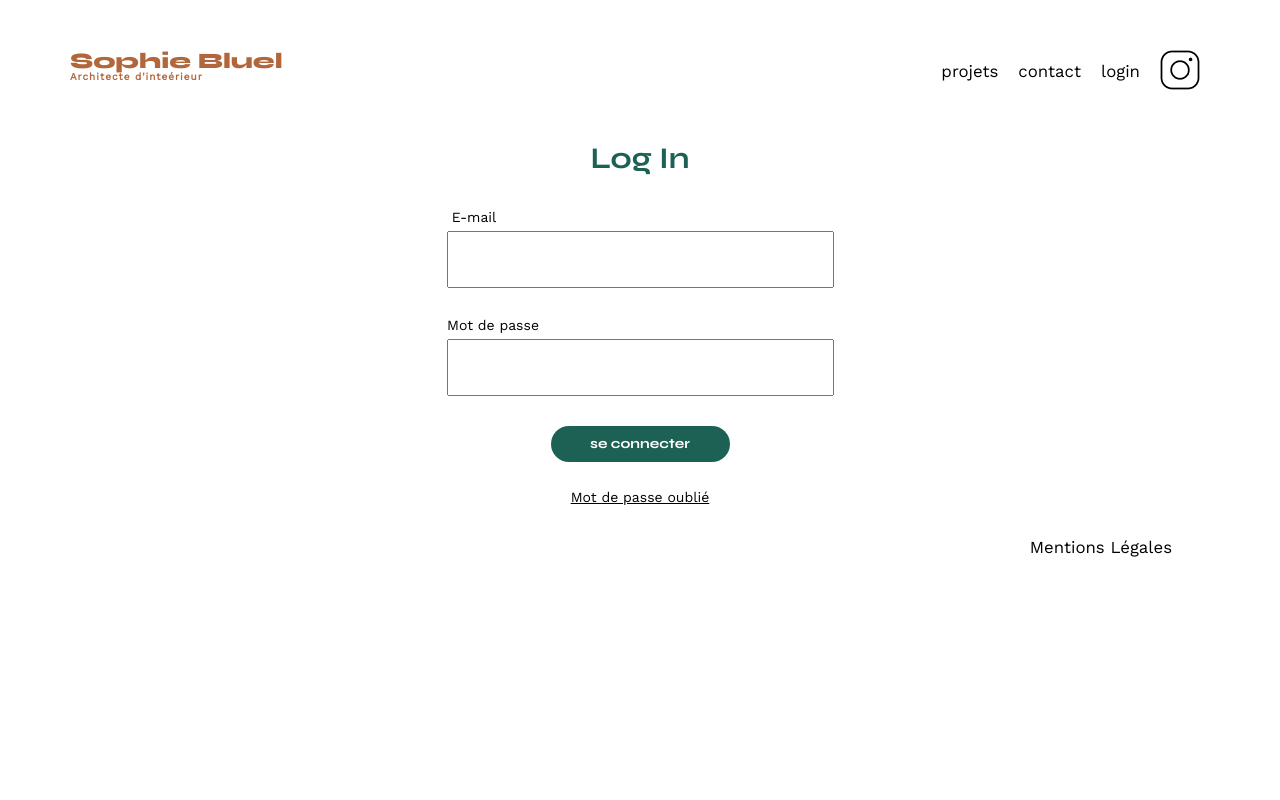
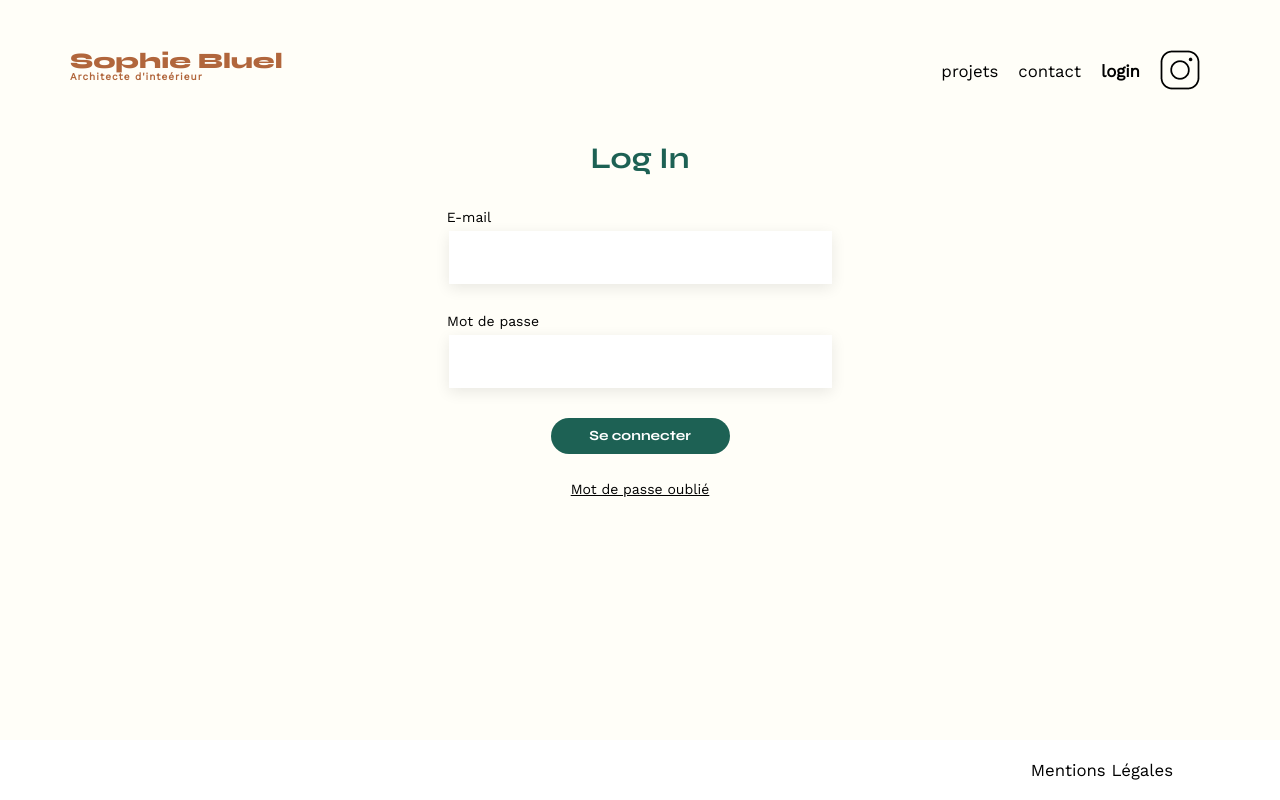
Before and after one commit to MalletCamille/SophieBluelArchitecte, a plain HTML site: page FrontEnd/login.html in a window 1280 px wide. Drawn offline with nearby package versions, Linux system fonts and the light colour scheme; no server answers.

Commit message:
feat (login) : adjustements

```diff
--- a/FrontEnd/assets/style.css
+++ b/FrontEnd/assets/style.css
@@ -69,6 +69,11 @@ body {
 	font-family: 'Work Sans' ;
 	font-size: 14px;
 }
+
+.body__login {
+	background: #FFFEF8;
+}
+
 header {
 	display: flex;
 	justify-content: space-between;
@@ -233,6 +238,28 @@ footer nav ul {
 	margin: 2em
 }
 
+footer nav {
+	height: 100%;
+}
+
+.bold {
+	font-weight: bold;
+}
+
+.login__footer nav ul {
+	margin: 0em;
+	align-items: center;
+	height: 100%;
+}
+
+.login__footer nav li {
+	padding: 0px;
+}
+
+.login__footer {
+	padding-right: 107px;
+}
+
 .container__login {
 	display: flex;
 	flex-direction: column;
@@ -251,6 +278,8 @@ footer nav ul {
 	width: 379px;
 	height: 51px;
 	margin-bottom: 30px;
+	box-shadow: 0px 4px 14px 0px rgba(0, 0, 0, 0.09);
+	border: none;
 }
 
 .login-button {
@@ -271,14 +300,24 @@ footer nav ul {
 
 .password__forgotten {
 	text-decoration: underline;
+	cursor: pointer;
 }
 
 .title__email {
 	position: relative;
-	right : 166px;
+	right : 171px;
 }
 
 .title__password {
 	position: relative;
 	right: 147px;
 }
+
+.login__footer {
+	background: white;
+	height: 60px;
+	width: 100vw;
+	position: absolute;
+    bottom: 0;
+    right: 0;
+}
--- a/FrontEnd/login.html
+++ b/FrontEnd/login.html
@@ -10,14 +10,14 @@
 	<meta name="description" content="">
 	<link rel="stylesheet" href="./assets/style.css">
 </head>
-<body>
+<body class="body__login">
     <header>
         <h1>Sophie Bluel <span>Architecte d'inteérieur</span></h1>
         <nav>
             <ul>
                 <li>projets</li>
                 <li>contact</li>
-                <li>login</li>
+                <li class="bold">login</li>
                 <li> <img src="./assets/icons/instagram.png" alt="Instagram"></li>
             </ul>
         </nav>
@@ -29,11 +29,11 @@
         <p class="title__password">Mot de passe</p>
         <input type="text" name="password__user" size="17">
         <div class="container__login-button">
-            <a class="login-button">se connecter</a>
+            <a class="login-button">Se connecter</a>
         </div>
         <p class="password__forgotten">Mot de passe oublié</p>
 </div>
-    <footer>
+    <footer class="login__footer">
         <nav>
             <ul>
                 <li>Mentions Légales</li>
```
